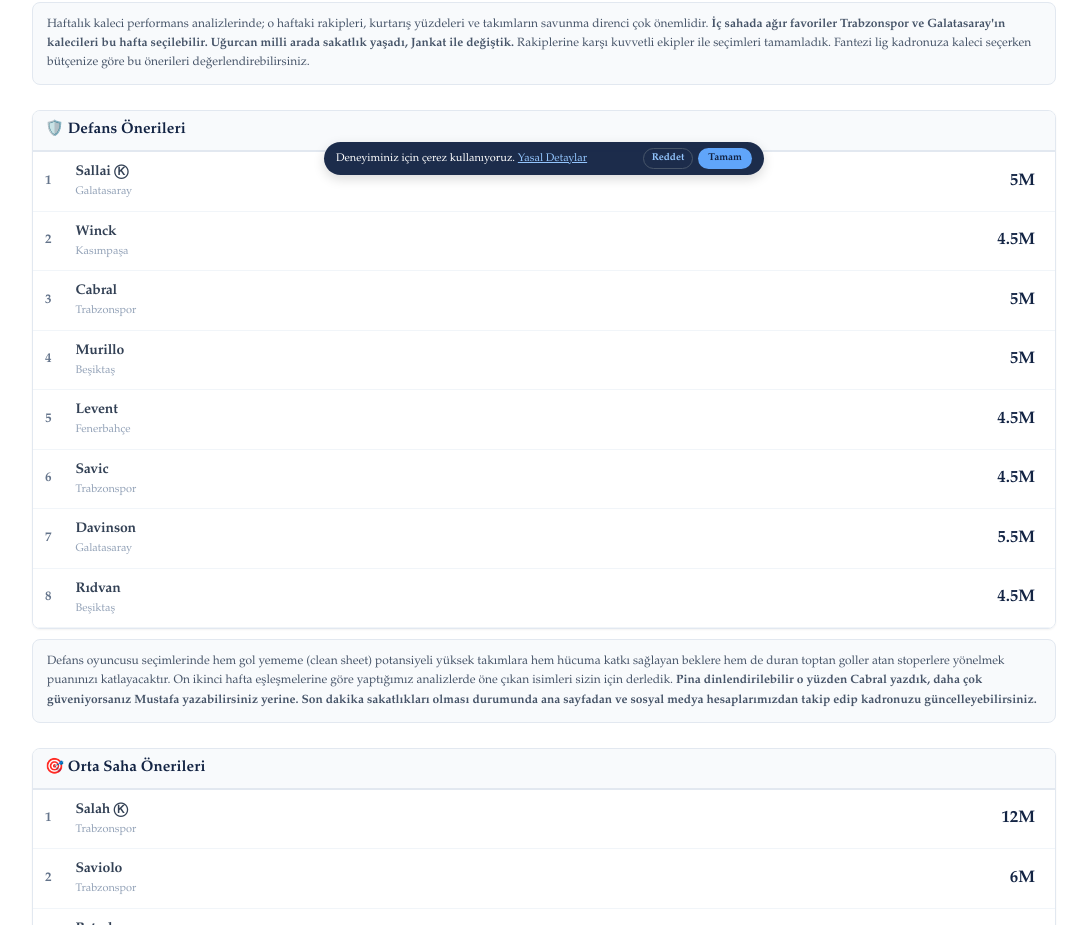
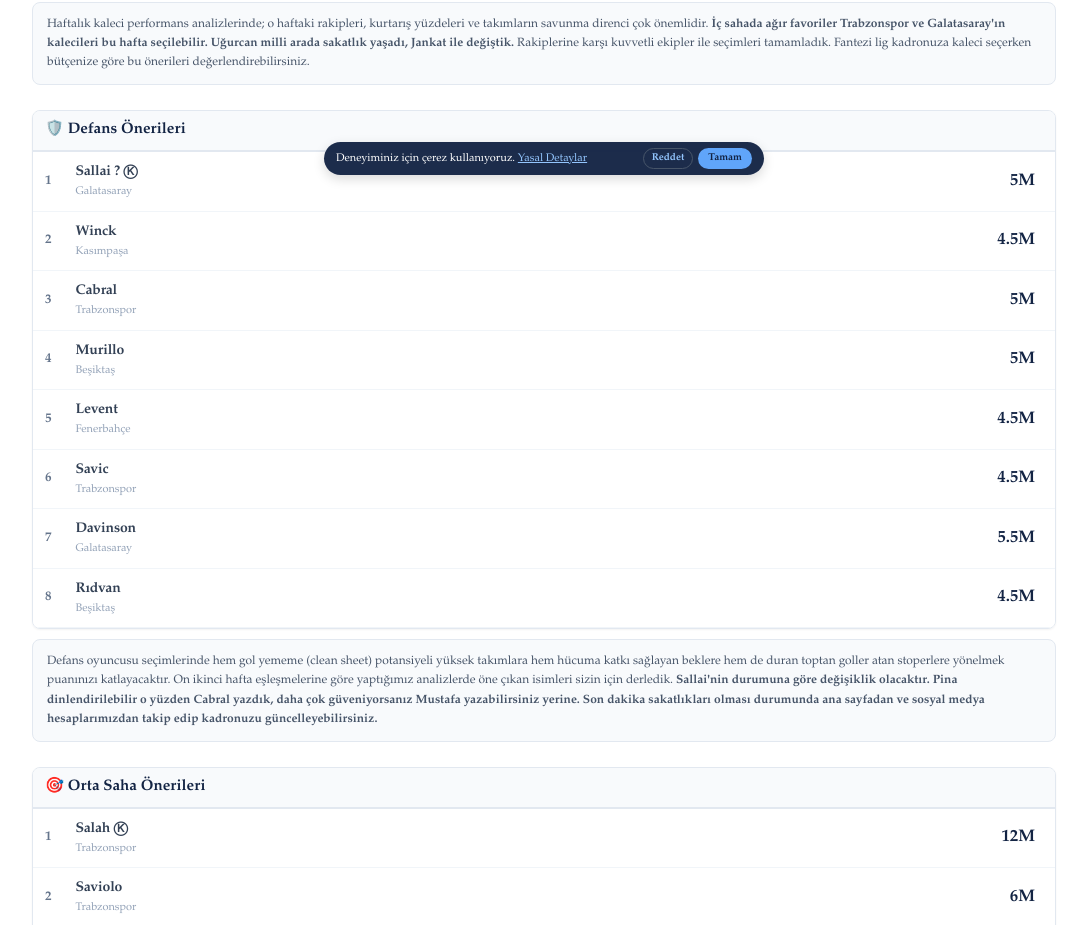
Before and after one commit to fantefut/fantefut, a Next.js app: page /haftanin-analizi in a window 1280 px wide. Shown: the part 615-1540 px from the top of the page, without its empty margins (96-1183 px from the left). Built offline with nearby package versions, Linux system fonts and the light colour scheme.

Commit message:
guncelleme

```diff
--- a/app/haftanin-analizi/page.js
+++ b/app/haftanin-analizi/page.js
@@ -12,7 +12,7 @@ const REHBER_DATA = {
     { isim: "Gianniotis", takim: "Kasımpaşa", fiyat: "4.5M" }
   ],
   "Defans": [
-    { isim: "Sallai Ⓚ", takim: "Galatasaray", fiyat: "5M" },
+    { isim: "Sallai ? Ⓚ", takim: "Galatasaray", fiyat: "5M" },
     { isim: "Winck", takim: "Kasımpaşa", fiyat: "4.5M" },
     { isim: "Cabral", takim: "Trabzonspor", fiyat: "5M" },
     { isim: "Murillo", takim: "Beşiktaş", fiyat: "5M" },
@@ -44,7 +44,7 @@ const REHBER_DATA = {
 const REHBER_ANALIZLERI = {
   "Kaleci": <>Haftalık kaleci performans analizlerinde; o haftaki rakipleri, kurtarış yüzdeleri ve takımların savunma direnci çok önemlidir. <strong>İç sahada ağır favoriler Trabzonspor ve Galatasaray'ın kalecileri bu hafta seçilebilir. Uğurcan milli arada sakatlık yaşadı, Jankat ile değiştik.</strong> Rakiplerine karşı kuvvetli ekipler ile seçimleri tamamladık. Fantezi lig kadronuza kaleci seçerken bütçenize göre bu önerileri değerlendirebilirsiniz.</>,
 
-  "Defans": <>Defans oyuncusu seçimlerinde hem gol yememe (clean sheet) potansiyeli yüksek takımlara hem hücuma katkı sağlayan beklere hem de duran toptan goller atan stoperlere yönelmek puanınızı katlayacaktır. On ikinci hafta eşleşmelerine göre yaptığımız analizlerde öne çıkan isimleri sizin için derledik. <strong>Pina dinlendirilebilir o yüzden Cabral yazdık, daha çok güveniyorsanız Mustafa yazabilirsiniz yerine. Son dakika sakatlıkları olması durumunda ana sayfadan ve sosyal medya hesaplarımızdan takip edip kadronuzu güncelleyebilirsiniz.</strong></>,
+  "Defans": <>Defans oyuncusu seçimlerinde hem gol yememe (clean sheet) potansiyeli yüksek takımlara hem hücuma katkı sağlayan beklere hem de duran toptan goller atan stoperlere yönelmek puanınızı katlayacaktır. On ikinci hafta eşleşmelerine göre yaptığımız analizlerde öne çıkan isimleri sizin için derledik. <strong>Sallai'nin durumuna göre değişiklik olacaktır. Pina dinlendirilebilir o yüzden Cabral yazdık, daha çok güveniyorsanız Mustafa yazabilirsiniz yerine. Son dakika sakatlıkları olması durumunda ana sayfadan ve sosyal medya hesaplarımızdan takip edip kadronuzu güncelleyebilirsiniz.</strong></>,
 
   "Orta Saha": <>Orta saha tercihleri fantezi ligin çok puan getiren omurgasıdır. Asist beklentisi yüksek, kilit pas atan ve duran topları kullanan yaratıcı oyuncular arasından seçim yapmak, haftayı lider kapatmanızda doğrudan rol oynayacaktır. <strong>Muçi son maçında darbe aldı, biz de Saviolo eklemesi yaptık. Favorilerin yanına Dia Saba ve Hajradinovic ekledik, sürpriz arayanlar Kzyridis deneyebilir.</strong> Yanlarına beğendiğimiz ve etkili olabileceğine inandığımız orta alan oyuncularını ekledik.</>,
 
--- a/app/page.tsx
+++ b/app/page.tsx
@@ -16,9 +16,9 @@ const ILK_OYUNCULAR = {
   "Alanyaspor": "Fernandes - Şüpheli - Adale - Belli değil", "Amed Sportif Faaliyetler": "Ballet - Cezalı - Kırmızı kart - 14. hafta\nDellova - Sakat - Belli değil - Aralık ayı\nKrasniqi - Şüpheli - Belli değil - Belli değil", "Başakşehir": "Operi - Şüpheli - Belli değil - Belli değil\nYusuf - Sakat - Menisküs - Belli değil\nMuhammed - Şüpheli - Belli değil - Belli değil", "Beşiktaş": "Agbadou - Şüpheli - Diz - TD kararı\nOrkun - Cezalı - Sarı kart - 13. hafta\nMiretti - Sakat - Omuz - Kasım sonu", "Çorum FK": "Berat - Sakat - Adale - Ocak ayı\nFredy - Şüpheli - Belli değil - Belli değil",
   "Erzurumspor FK": "", "Eyüpspor": "Pintor - Şüpheli - Belli değil - Belli değil\nBoutobba - Şüpheli - Belli değil - Belli değil\nÖmer Ahmet - Şüpheli - Belli değil - Belli değil\nTalha - Şüpheli - Belli değil - TD kararı",
   "Fenerbahçe": "Oosterwolde - Liste dışı - Ameliyat oldu - Aralık\nArchie - Cezalı - Kırmızı kart - 13. hafta\nAke - Sakat - Adale - Aralık ayı\nAsensio - Sakat - Diz - Ocak sonu\nAmara Diouf - Liste dışı - Özel program - Belli değil",
-  "Galatasaray": "Uğurcan - Şüpheli - Omuz - Belli değil\nLeao - Sakat - Adale - Aralık ayı\nOsimhen - Sakat - Diz - 13. hafta", "Gaziantep FK": "Fuat Bavuk - Sakat - Ayak b. - Belli değil\nNazım Sangare - Şüpheli - Antrenman - Belli değil",
-  "Gençlerbirliği": "K. Rodrigues - Sakat - Adale - Belli değil\nGoutas - Sakat - Çapraz bağ - Sezon sonu\nMetehan - Cezalı - Kırmızı kart - 13. hafta\nThalisson - Şüpheli - Belli değil - 13. hafta\nPedro - Şüpheli - Belli değil - Belli değil\nEnsar - Şüpheli - Belli değil - Kasım sonu",
-  "Göztepe": "Luka - Kadro dışı - Soruşturma - Belli değil\nFurkan B. - Sakat - Adale - Belli değil\nOgün - Sakat - Belli değil - Belli değil\nSundberg - Şüpheli - Belli değil - Belli değil",
+  "Galatasaray": "Sallai - Şüpheli - Belli değil - Belli değil\nUğurcan - Şüpheli - Omuz - Belli değil\nLeao - Sakat - Adale - Aralık ayı\nOsimhen - Sakat - Diz - 13. hafta", "Gaziantep FK": "Fuat Bavuk - Sakat - Ayak b. - Belli değil\nNazım Sangare - Şüpheli - Antrenman - Belli değil",
+  "Gençlerbirliği": "K. Rodrigues - Sakat - Adale - Belli değil\nGoutas - Sakat - Çapraz bağ - Sezon sonu\nMetehan - Cezalı - Kırmızı kart - 13. hafta\nThalisson - Şüpheli - Belli değil - 13. hafta\nPedro - Şüpheli - Belli değil - Belli değil\nEnsar - Şüpheli - Belli değil - Kasım sonu\nAbdurrahim - Sakat - Belli değil - Aralık ayı\nGökhan - Şüpheli - Belli değil - Belli değil",
+  "Göztepe": "Luka - Kadro dışı - Soruşturma - Belli değil\nFurkan B. - Sakat - Adale - Belli değil\nSundberg - Şüpheli - Belli değil - Belli değil",
   "Kasımpaşa": "Mendes - Cezalı - Sarı kart - 13. hafta\nKamil Ahmet - Sakat - Aşil - Sezon sonu\nMouanga - Sakat - Belli değil - Belli değil\nDiabate - Şüpheli - Belli değil - Belli değil\nBaldursson - Şüpheli - Belli değil - Belli değil", "Kocaelispor": "Show - Şüpheli - Adale - Belli değil\nPetkovic - Şüpheli - Maç ritmi - Belli değil\nHaidara - Sakat - Tendon - 2027\nZoukrou - Şüpheli - Hamstring - Belli değil", "Konyaspor": "Adil - Sakat - Çapraz bağ - Sezon sonu\nAwaziem - Şüpheli - Belli değil - Belli değil", "Rizespor": "Alikulov - Şüpheli - Maç ritmi - TD kararı\nCan - Sakat - Fbf - Ocak ayı\nBorrelli - Şüpheli - Belli değil - Belli değil", "Samsunspor": "Celil - Şüpheli - Uyluk - Belli değil", "Trabzonspor": "Nwaiwu - Cezalı - Sarı kart - 13. hafta\nOkay - Sakat - Bireysel - 2027\nDju - Şüpheli - Uyluk - 13. hafta\nPina - Şüpheli - Belli değil - Belli değil\nAral - Şüpheli - Adale - TD kararı\nBatagov - Şüpheli - Antrenman - Aralık ayı\nMalinovskyi - Şüpheli - Bireysel - Kasım sonu\nMuçi - Şüpheli - Darbe - Belli değil"
 };
 
@@ -104,7 +104,7 @@ export default function Home() {
   fontFamily: ICERIK_FONTU,
   width: '100%'
 }}>
-  <strong>Eksik Listesi Analizi:</strong> Süper Lig'de her hafta yeni heyecan başlarken, fantezi futbol kadrolarında değişikliğe gidecek katılımcılar için sakat ve cezalı oyuncular büyük önem taşıyor. Beklenmedik puan kayıpları yaşamamak adına, takımların güncel eksiklerini aşağıdan inceleyebilirsiniz. Sarı kart sınırındaki oyuncular, eksik listesinin altına eklendi. Havuzumuzdaki veriler resmi açıklamalar doğrultusunda anlık güncellenmektedir. Son güncelleme: 17.11.2026 11:22
+  <strong>Eksik Listesi Analizi:</strong> Süper Lig'de her hafta yeni heyecan başlarken, fantezi futbol kadrolarında değişikliğe gidecek katılımcılar için sakat ve cezalı oyuncular büyük önem taşıyor. Beklenmedik puan kayıpları yaşamamak adına, takımların güncel eksiklerini aşağıdan inceleyebilirsiniz. Sarı kart sınırındaki oyuncular, eksik listesinin altına eklendi. Havuzumuzdaki veriler resmi açıklamalar doğrultusunda anlık güncellenmektedir. Son güncelleme: 17.11.2026 23:04
 </div>
 
         {/* Tüm takımların listelendiği ana döngü */}
```
